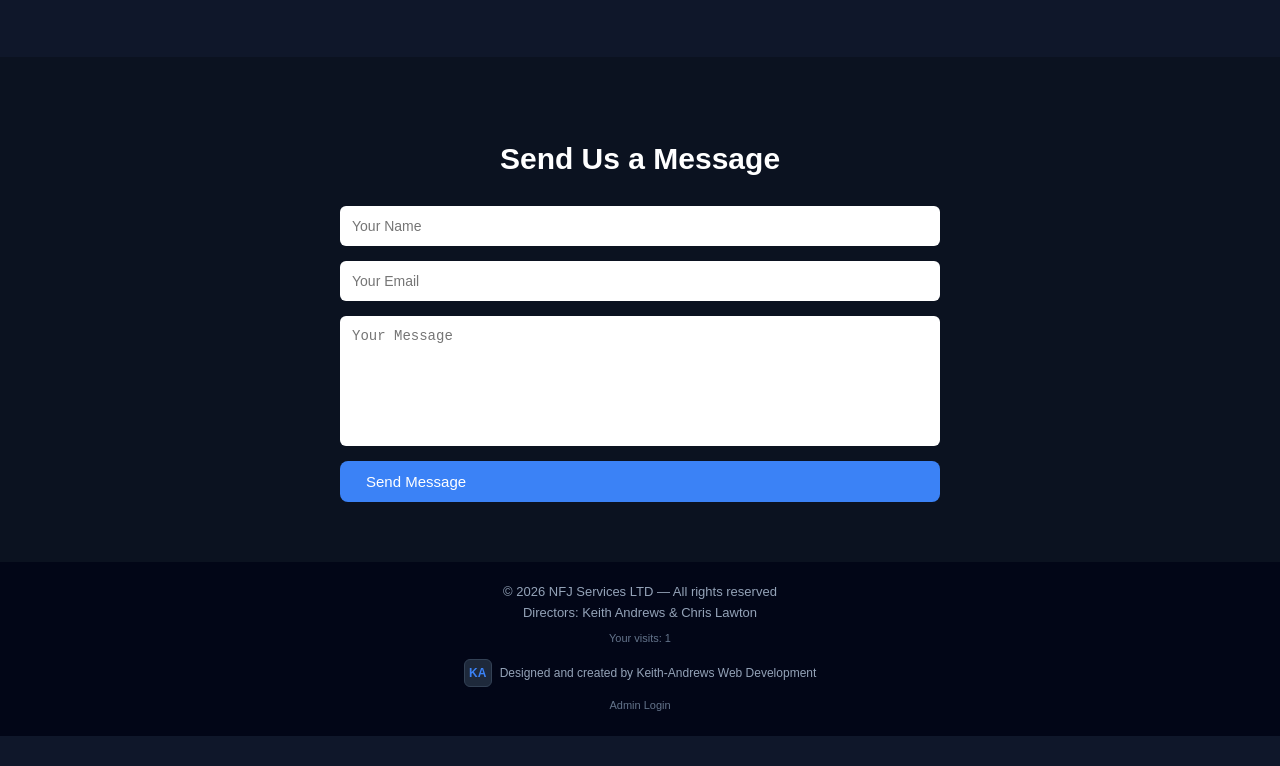
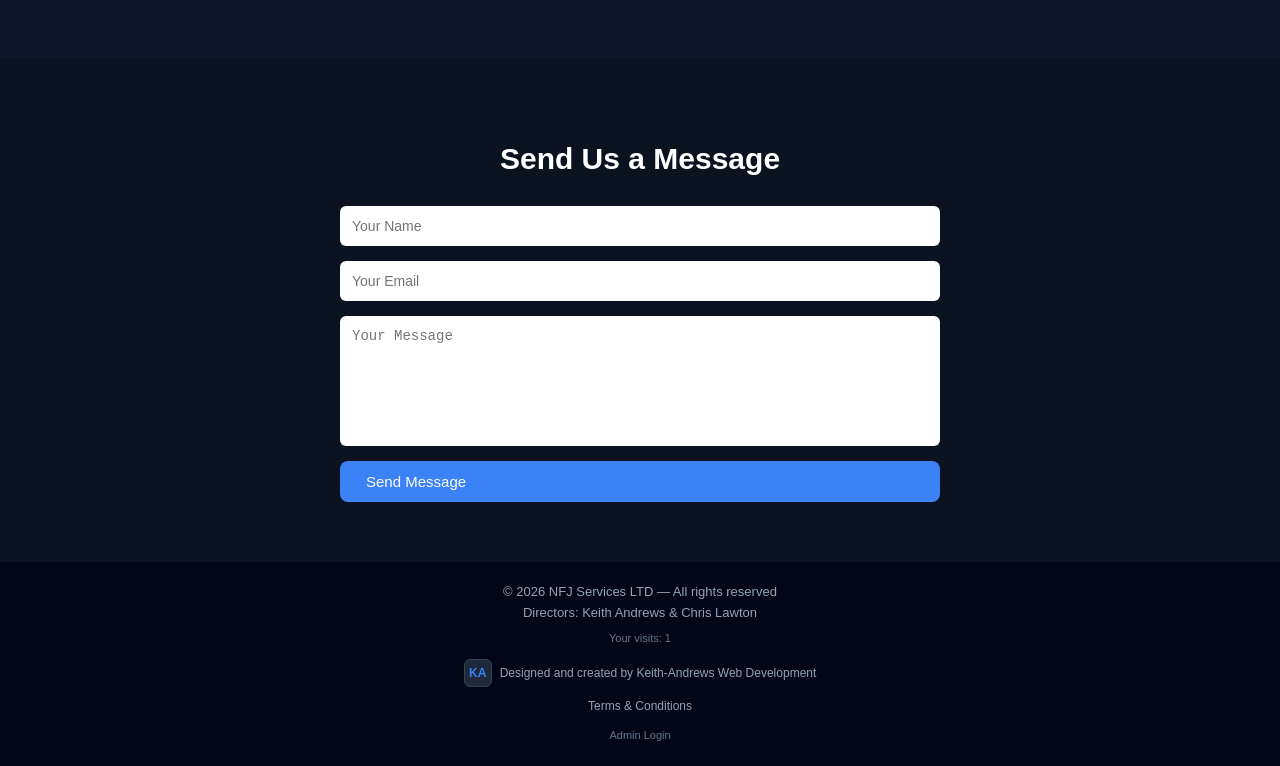
Before and after one commit to kjhrznkkpk-pixel/nfjservicesltd.co.uk, a plain HTML site: page index.html in a window 1280 px wide. Shown: the part 1801-2567 px from the top of the page. Before the commit the page ends 2537 px from the top, so only its background shows below. Drawn offline with Linux system fonts and the light colour scheme.

Commit message:
Update index.html

```diff
--- a/index.html
+++ b/index.html
@@ -412,6 +412,18 @@
             border: 1px solid #334155;
         }
 
+        .footer-link {
+            display: inline-block;
+            margin-top: 10px;
+            color: #94a3b8;
+            font-size: 12px;
+            text-decoration: none;
+        }
+
+        .footer-link:hover {
+            color: #3b82f6;
+        }
+
         @media (max-width: 600px) {
             header {
                 flex-direction: column;
@@ -604,7 +616,8 @@
         <span class="creator-logo">KA</span>
         <span>Designed and created by Keith-Andrews Web Development</span>
     </a>
-
+    <br>
+    <a href="terms.html" class="footer-link">Terms & Conditions</a>
     <br>
     <a href="https://nfj-admin.onrender.com/admin" class="admin-link">Admin Login</a>
 </footer>
```
